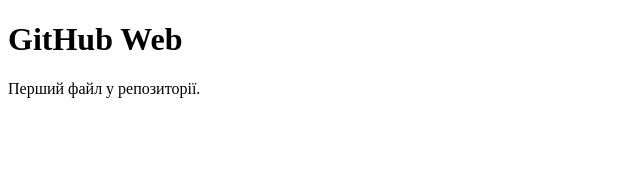
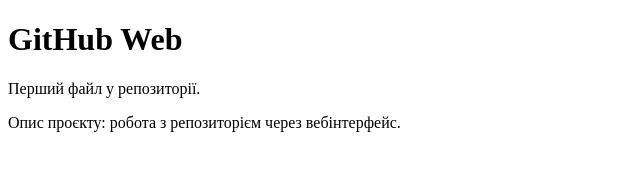
Before and after one commit to legkae06-svg/lab4-git-web, a plain HTML site: page index.html in a window 1280 px wide. Shown: the whole page, without its empty margins (0-640 px from the left). Drawn offline with Linux system fonts and the light colour scheme.

Commit message:
Add project description

```diff
--- a/index.html
+++ b/index.html
@@ -7,6 +7,6 @@
 <body>
     <h1>GitHub Web</h1>
     <p>Перший файл у репозиторії.</p>
-
+    <p>Опис проєкту: робота з репозиторієм через вебінтерфейс.</p>
 </body>
 </html>
```
